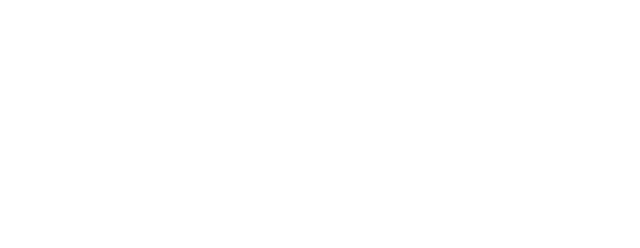
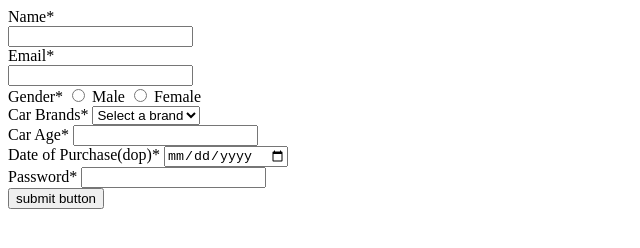
Before and after one commit to acciojob/car-insurance-form-Anantjain1004, a website: page main.html in a window 1280 px wide. Shown: the whole page, without its empty margins (0-640 px from the left). Drawn offline with Linux system fonts and the light colour scheme.

Commit message:
created a submission

```diff
--- a/main.html
+++ b/main.html
@@ -11,6 +11,40 @@
     <script type="text/javascript" src="./script.js">
 </script>
 
+	 <form method="POST">
+      <label for="name">Name*</label><br />
+      <input type="text" id="name" required /><br />
+
+      <label for="email">Email*</label><br />
+      <input type="email" id="email" required /><br />
+
+      <label for="gender">Gender*</label>
+      <input type="radio" id="male" name="gender" value="male" required />
+      <label for="male">Male</label>
+      <input type="radio" id="female" name="gender" value="female" required />
+      <label for="female">Female</label><br />
+
+      <label for="cars">Car Brands*</label>
+      <select id="cars" name="cars" required>
+        <option value="">Select a brand</option>
+        <option value="BMW">BMW</option>
+        <option value="Audi">Audi</option>
+        <option value="Mercedez">Mercedez</option>
+      </select>
+      <br />
+
+      <label for="carage">Car Age*</label>
+      <input type="number" id="carage" name="carage" /> <br />
+
+      <label for="dop">Date of Purchase(dop)*</label>
+      <input type="date" id="dop" name="dop" required /><br />
+
+      <label for="password">Password*</label>
+      <input type="password" name="password" id="password" required /><br />
+
+      <button type="submit">submit button</button>
+    </form>
+
 </body>
 
 </html>
```
